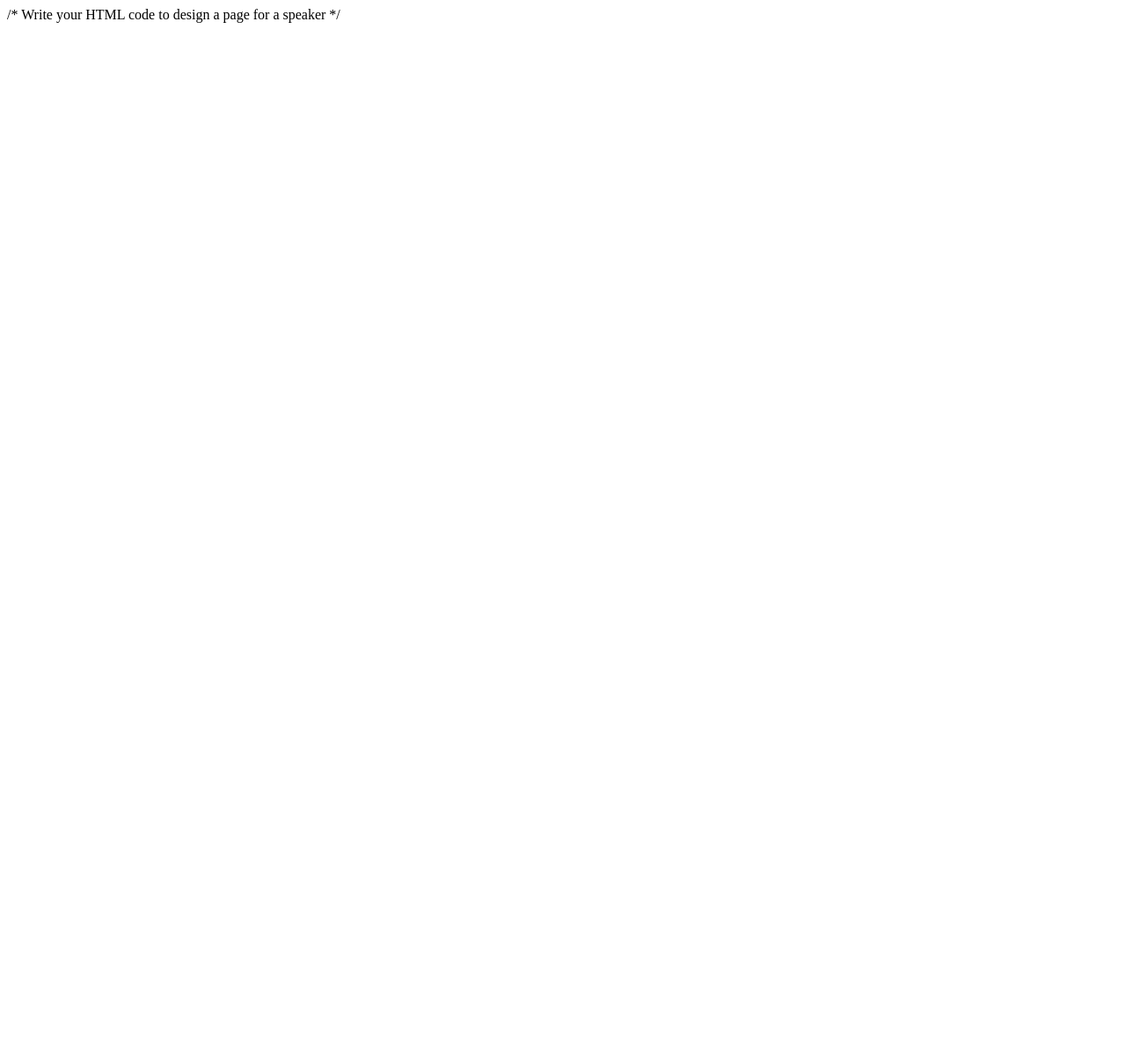
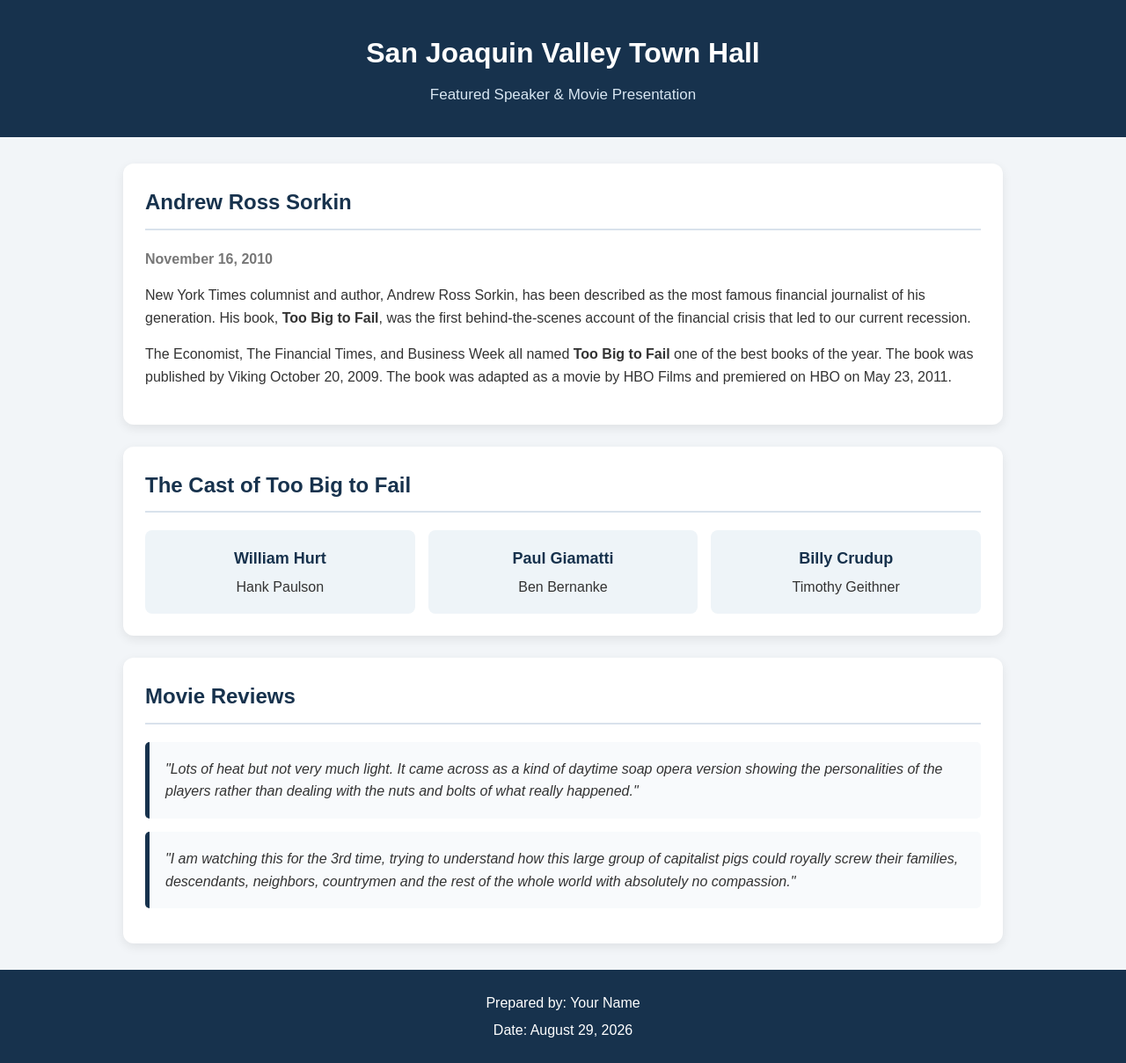
Before and after one commit to shafiqmohammed/html-pgm1, a website: page index.html in a window 1280 px wide. Shown: the whole page at 88% size. Before the commit the page ends 800 px from the top, so only its background shows below. Drawn offline with Linux system fonts and the light colour scheme.

Commit message:
Create webpage for San Joaquin Valley Town Hall
Designed a webpage for the San Joaquin Valley Town Hall featuring speaker Andrew Ross Sorkin, including sections for the speaker's bio, cast of the movie adaptation, and reviews.

```diff
--- a/index.html
+++ b/index.html
@@ -1,6 +1,217 @@
 <!DOCTYPE html>
 <html lang="en">
 
-/* Write your HTML code to design a page for a speaker */
+<head>
+    <meta charset="UTF-8">
+    <meta name="viewport" content="width=device-width, initial-scale=1.0">
+
+    <title>San Joaquin Valley Town Hall</title>
+
+    <link rel="shortcut icon" href="../images/favicon.ico">
+
+    <style>
+        * {
+            box-sizing: border-box;
+        }
+
+        body {
+            margin: 0;
+            font-family: Arial, sans-serif;
+            background: #f2f5f8;
+            color: #333;
+            line-height: 1.6;
+        }
+
+        header {
+            background: #17324d;
+            color: white;
+            padding: 35px 20px;
+            text-align: center;
+        }
+
+        header h1 {
+            margin: 0;
+            font-size: 32px;
+        }
+
+        header p {
+            margin: 8px 0 0;
+            font-size: 17px;
+            color: #d8e6f2;
+        }
+
+        .container {
+            width: 90%;
+            max-width: 1000px;
+            margin: 30px auto;
+        }
+
+        .card {
+            background: white;
+            padding: 25px;
+            margin-bottom: 25px;
+            border-radius: 12px;
+            box-shadow: 0 4px 12px rgba(0, 0, 0, 0.08);
+        }
+
+        h2 {
+            color: #17324d;
+            margin-top: 0;
+            border-bottom: 2px solid #d9e2ec;
+            padding-bottom: 10px;
+        }
+
+        .date {
+            color: #777;
+            font-weight: bold;
+            margin-bottom: 15px;
+        }
+
+        .cast {
+            display: grid;
+            grid-template-columns: repeat(auto-fit, minmax(220px, 1fr));
+            gap: 15px;
+            margin-top: 20px;
+        }
+
+        .person {
+            background: #eef4f8;
+            padding: 18px;
+            border-radius: 8px;
+            text-align: center;
+        }
+
+        .person strong {
+            display: block;
+            color: #17324d;
+            font-size: 18px;
+            margin-bottom: 5px;
+        }
+
+        .review {
+            background: #f8fafc;
+            border-left: 5px solid #17324d;
+            padding: 18px;
+            margin: 15px 0;
+            border-radius: 5px;
+        }
+
+        .review p {
+            margin: 0;
+            font-style: italic;
+        }
+
+        footer {
+            background: #17324d;
+            color: white;
+            text-align: center;
+            padding: 20px;
+            margin-top: 30px;
+        }
+
+        footer p {
+            margin: 5px;
+        }
+
+        @media (max-width: 600px) {
+            header h1 {
+                font-size: 25px;
+            }
+
+            .container {
+                width: 95%;
+            }
+
+            .card {
+                padding: 18px;
+            }
+        }
+    </style>
+</head>
+
+<body>
+
+    <header>
+        <h1>San Joaquin Valley Town Hall</h1>
+        <p>Featured Speaker & Movie Presentation</p>
+    </header>
+
+    <main class="container">
+
+        <section class="card">
+            <h2>Andrew Ross Sorkin</h2>
+
+            <div class="date">November 16, 2010</div>
+
+            <p>
+                New York Times columnist and author, Andrew Ross Sorkin, has been
+                described as the most famous financial journalist of his generation.
+                His book, <strong>Too Big to Fail</strong>, was the first
+                behind-the-scenes account of the financial crisis that led to our
+                current recession.
+            </p>
+
+            <p>
+                The Economist, The Financial Times, and Business Week all named
+                <strong>Too Big to Fail</strong> one of the best books of the year.
+                The book was published by Viking October 20, 2009. The book was
+                adapted as a movie by HBO Films and premiered on HBO on May 23, 2011.
+            </p>
+        </section>
+
+        <section class="card">
+            <h2>The Cast of Too Big to Fail</h2>
+
+            <div class="cast">
+
+                <div class="person">
+                    <strong>William Hurt</strong>
+                    Hank Paulson
+                </div>
+
+                <div class="person">
+                    <strong>Paul Giamatti</strong>
+                    Ben Bernanke
+                </div>
+
+                <div class="person">
+                    <strong>Billy Crudup</strong>
+                    Timothy Geithner
+                </div>
+
+            </div>
+        </section>
+
+        <section class="card">
+            <h2>Movie Reviews</h2>
+
+            <div class="review">
+                <p>
+                    "Lots of heat but not very much light. It came across as a kind
+                    of daytime soap opera version showing the personalities of the
+                    players rather than dealing with the nuts and bolts of what
+                    really happened."
+                </p>
+            </div>
+
+            <div class="review">
+                <p>
+                    "I am watching this for the 3rd time, trying to understand how
+                    this large group of capitalist pigs could royally screw their
+                    families, descendants, neighbors, countrymen and the rest of
+                    the whole world with absolutely no compassion."
+                </p>
+            </div>
+
+        </section>
+
+    </main>
+
+    <footer>
+        <p>Prepared by: Your Name</p>
+        <p>Date: August 29, 2026</p>
+    </footer>
+
+</body>
 
 </html>
```
